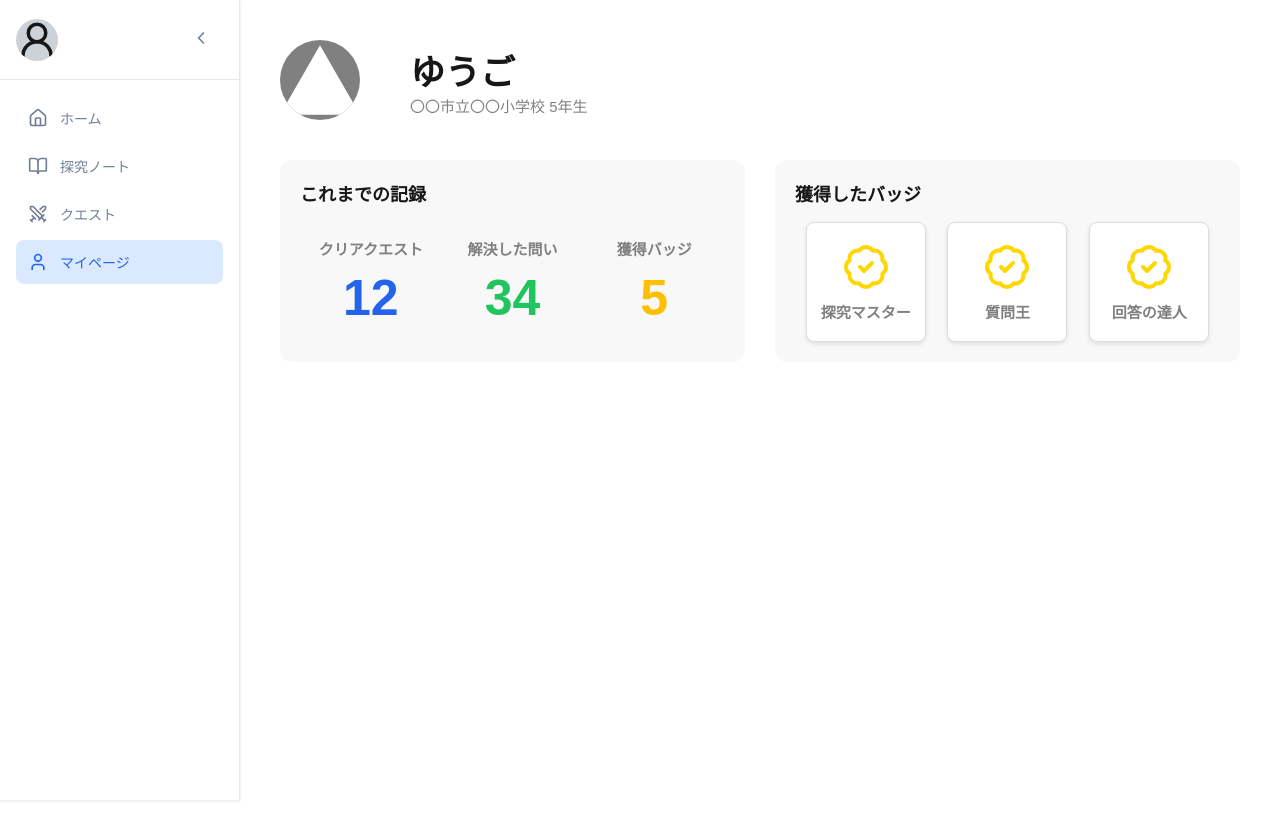
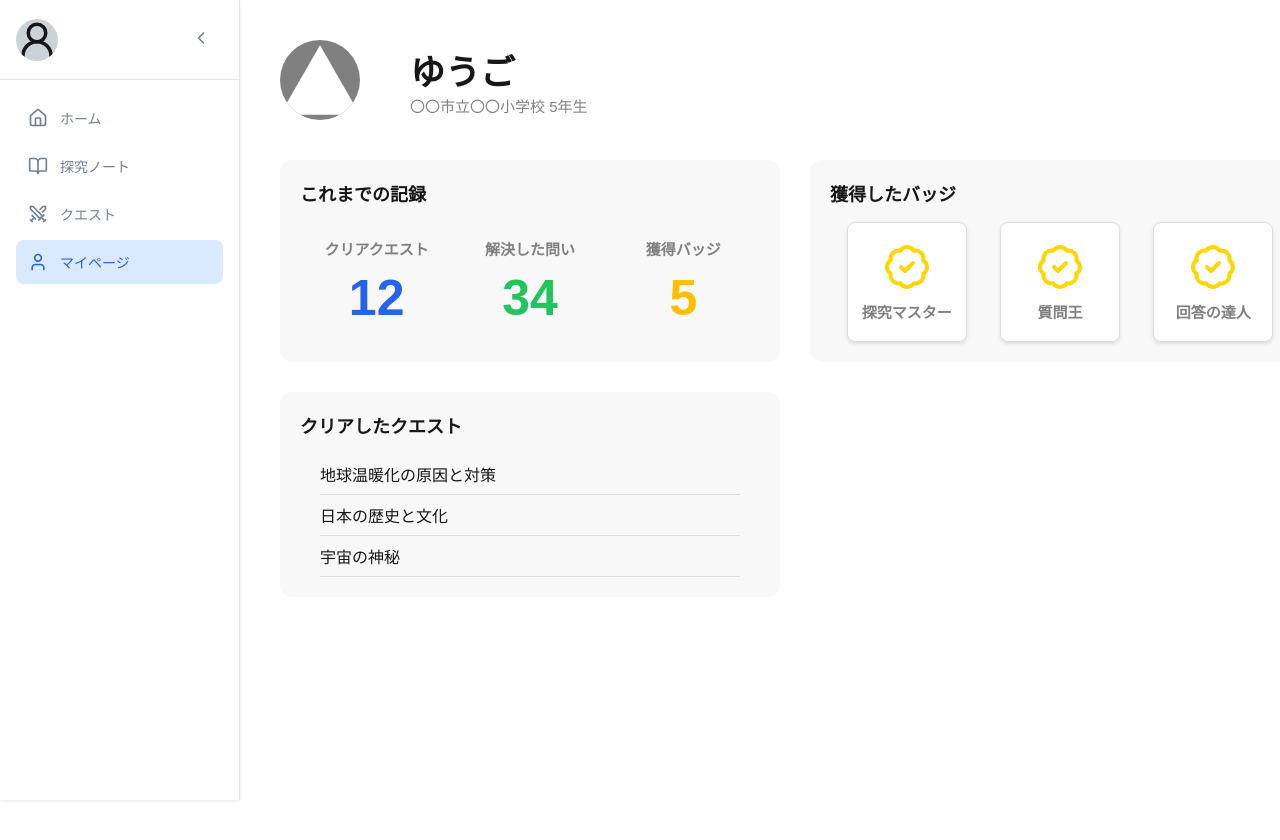
Before and after one commit to u5u5u5u/erfaring, a Next.js app: page /profile in a window 1280 px wide. Built offline with nearby package versions, Linux system fonts and the light colour scheme.

Commit message:
add:クリアしたクエスト#20

```diff
--- a/src/app/(student)/profile/page.module.css
+++ b/src/app/(student)/profile/page.module.css
@@ -7,12 +7,12 @@
 }
 
 .sections {
-  display: flex;
+  display: grid;
+  grid-template-columns: repeat(2, 500px);
   gap: 30px;
 }
 
 .section {
-  width: 50%;
   max-width: 500px;
   border-radius: 12px;
   background: #f8f8f8;
@@ -25,7 +25,17 @@
   margin-bottom: 1.6rem;
 }
 
-.list {
+.items {
   display: flex;
   justify-content: space-around;
 }
+
+.list {
+  margin: 0 2rem;
+  li {
+    list-style: none;
+    font-size: 1.6rem;
+    border-bottom: 1px solid #ddd;
+    padding: 8px 0;
+  }
+}
--- a/src/app/(student)/profile/page.tsx
+++ b/src/app/(student)/profile/page.tsx
@@ -30,13 +30,19 @@ export default function ProfilePage() {
     { id: "3", name: "回答の達人", icon: "HandHelping" },
   ];
 
+  const dummyClearQuests = [
+    { id: "1", title: "地球温暖化の原因と対策" },
+    { id: "2", title: "日本の歴史と文化" },
+    { id: "3", title: "宇宙の神秘" },
+  ];
+
   return (
     <div className={styles.container}>
       <ProfileIcon user={dummyUser} />
       <div className={styles.sections}>
         <div className={styles.section}>
           <p className={styles.title}>これまでの記録</p>
-          <div className={styles.list}>
+          <div className={styles.items}>
             {dummyAcquireNumbers.map((item) => (
               <AcquireNumber
                 key={item.name}
@@ -48,7 +54,7 @@ export default function ProfilePage() {
         </div>
         <div className={styles.section}>
           <p className={styles.title}>獲得したバッジ</p>
-          <div className={styles.list}>
+          <div className={styles.items}>
             {dummyBudges.map((budge) => (
               <Budge
                 key={budge.id}
@@ -58,6 +64,16 @@ export default function ProfilePage() {
             ))}
           </div>
         </div>
+        <div className={styles.section}>
+          <p className={styles.title}>クリアしたクエスト</p>
+          <div className={styles.list}>
+            {dummyClearQuests.map((quest) => (
+              <li key={quest.id} className={styles.quest}>
+                {quest.title}
+              </li>
+            ))}
+          </div>
+        </div>
       </div>
     </div>
   );
```
